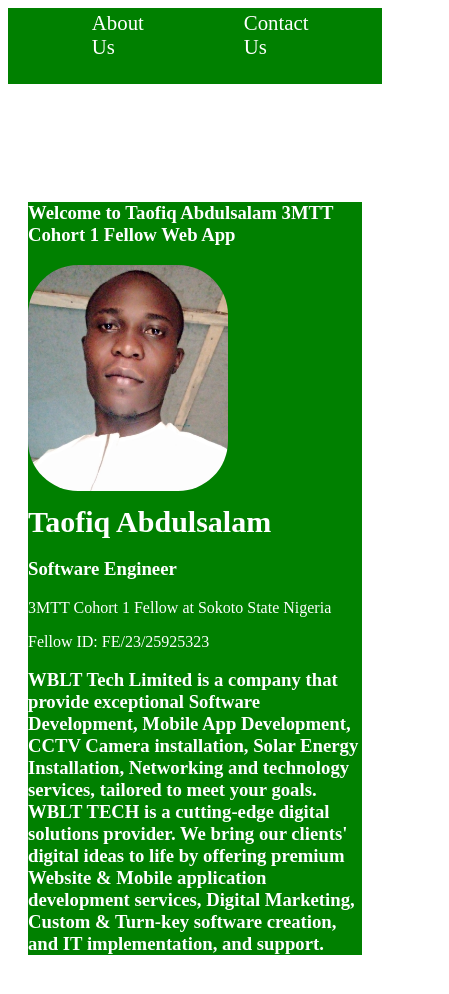
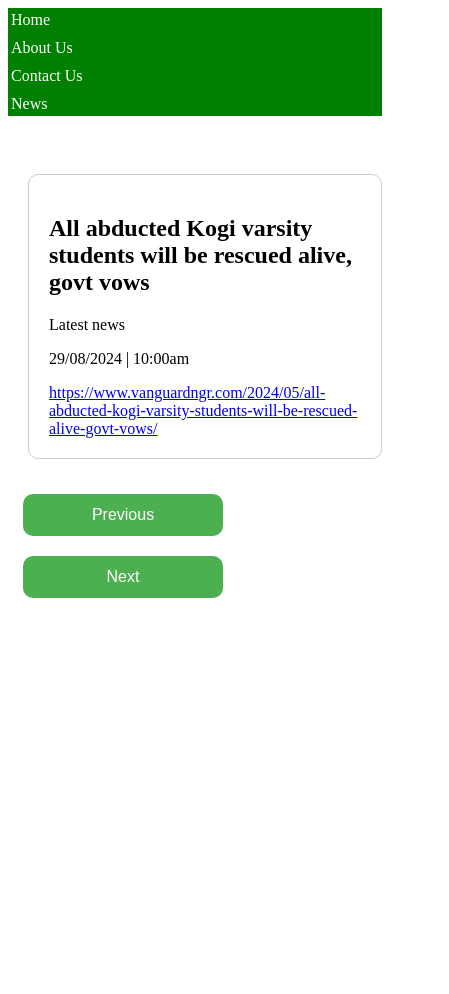
Before and after one commit to WBLT4U/news-app-react, a React (Create React App) app: page / in a window 390 px wide. Shown: the top 994 px of the page, 449 px wide, since content can reach past the window. After the commit the page ends 844 px from the top, so only its background shows below. Built offline with nearby package versions, Linux system fonts and the light colour scheme.

Commit message:
my css commit

```diff
--- a/src/components/Home.js
+++ b/src/components/Home.js
@@ -1,31 +1,101 @@
-import Avatar from "./Avatar";
-import user_image from "./Taofiqpic.jpg";
-//Create a homepage component...
-const Home = () => {
+import React, { useEffect, useState, } from "react";
+
+//Create our root component =>  App component
+function Blog() {
+  //Set up our state
+  const [currentPosition, setCurrentPosition] = useState(0);
+  const [news, setNews] = useState(null);
+  const [loading, setLoading] = useState(true);
+  const [listItems, setListItems] = useState([]);
+
+  //Set our initial state
+  useEffect(() => {
+    //List News Items
+    const newsItems = [
+      {
+        title: "All abducted Kogi varsity students will be rescued alive, govt vows",
+        url: "https://www.vanguardngr.com/2024/05/all-abducted-kogi-varsity-students-will-be-rescued-alive-govt-vows/",
+        description: "Latest news",
+        Date: "29/08/2024 | 10:00am",
+      },
+      {
+        title: "Tinubu okays 50% electricity subsidy for hospitals, others",
+        url: "https://punchng.com/tinubu-okays-50-electricity-subsidy-for-hospitals-others/",
+        description: "Latest news",
+        Date: "30/08/2024 | 9:00am",
+      },
+      {
+        title: "Al Ahli agree €80m fee for Osimhen, player to sign £646,000-a-week deal",
+        url: "https://dailypost.ng/2024/08/30/al-ahli-agree-e80m-fee-for-osimhen-player-to-sign-646000-a-week-deal/",
+        description: "Latest news",
+        Date: "30/08/2024 | 11:00am",
+      },
+      {
+        title: "DSS gets court order to freeze 20 bank accounts of female suspected terrorist",
+        url: "https://dailypost.ng/2024/08/30/dss-gets-court-order-to-freeze-20-bank-accounts-of-female-suspected-terrorist/",
+        description: "Latest news",
+        Date: "30/08/2024 | 11:30am",
+      },
+      {
+        title: "Serve Nigeria with unreserved loyalty, Benue gov urges corps members",
+        url: "https://punchng.com/serve-nigeria-with-unreserved-loyalty-benue-gov-urges-corps-members/",
+        description: "Latest news",
+        Date: "30/08/2024 | 12:00pm",
+      },
+    ];
+    const item = newsItems[currentPosition];
+    //Set state
+    setListItems(newsItems);
+    //Set our state
+    setNews(item);
+    setLoading(false);
+  }, [currentPosition]);
+  //Handle next button click
+  const handleNext = (event) => {
+    event.preventDefault();
+    //Update our state
+    const length = listItems.length;
+    const count = length - 1;
+    if(currentPosition < count) {
+      setCurrentPosition(currentPosition + 1);
+    } else {
+      setCurrentPosition(0);
+    }
+    };
+
+  //Handle previous button click
+  const handlePrevious = (event) => {
+    event.preventDefault();
+    //Update our state
+    if(currentPosition > 0) {
+      setCurrentPosition((prev) => prev - 1);
+    } else {
+      setCurrentPosition(0);
+    }
+  };
   return (
-    <section className="home-page">
-      <div>
-        <h1>Welcome to Taofiq Abdulsalam 3MTT Cohort 1 Fellow Web App</h1>
-        <Avatar alt="Taofiq Abdulsalam" image={user_image} />
+    <section className="main-container">
+      <section className="news">
+        {loading ? (
+          <div>Loading</div>
+        ) : (
+          <div className="news-item">
+            <h2>{news.title}</h2>
+            <p>{news.description}</p>
+            <p>{news.Date}</p>
+            <a href={news.url}>{news.url}</a>
+          </div>
+        )}
+      </section>
+      <div className="pagination">
+        <button className="prev" onClick={handlePrevious}>
+          Previous
+        </button>
+        <button className="next" onClick={handleNext}>
+          Next
+        </button>
       </div>
-      <h1 className="user-name"> Taofiq Abdulsalam</h1>
-      <div>
-        <h1>
-          <p className="user-bio">Software Engineer </p>
-        </h1>
-        <p>3MTT Cohort 1 Fellow at Sokoto State Nigeria</p>
-        <p> Fellow ID: FE/23/25925323</p>
-      </div>
-      <h1><p>
-        WBLT Tech Limited is a company that provide exceptional Software Development, Mobile App
-        Development, CCTV Camera installation, Solar Energy Installation,
-        Networking and technology services, tailored to meet your goals. WBLT
-        TECH is a cutting-edge digital solutions provider. We bring our clients'
-        digital ideas to life by offering premium Website & Mobile application
-        development services, Digital Marketing, Custom & Turn-key software
-        creation, and IT implementation, and support.
-      </p></h1>
     </section>
   );
-};
-export default Home;
+}
+export default Blog;
--- a/src/components/Navbar.js
+++ b/src/components/Navbar.js
@@ -7,7 +7,7 @@
             <Link to="/">Home</Link>
             <Link to="/aboutus">About Us</Link>
             <Link to="/contactus">Contact Us</Link>
-            <Link to="/pagination">Blog</Link>
+            <Link to="/pagination">News</Link>
           </nav>
         </>
     );
--- a/src/components/aboutus.js
+++ b/src/components/aboutus.js
@@ -5,30 +5,15 @@
       <h1>
         <p>
         ABOUT US <br></br>
-          WBLT Tech Limited is a company that provide exceptional Software
-          Development, Mobile App Development, CCTV Camera installation, Solar
-          Energy Installation, Networking and technology services, tailored to
-          meet your goals. WBLT TECH is a cutting-edge digital solutions
-          provider. We bring our clients' digital ideas to life by offering
-          premium Website & Mobile application development services, Digital
-          Marketing, Custom & Turn-key software creation, and IT implementation,
-          and support.
-        </p>
-      </h1>
-      <h1>
-        <p>
-          OUR MISSION <br></br>
-          Our mission is to be a leading integrated Information and
-          Communication Technology (ICT) solution company in Nigeria, making use
-          of technically-skilled, experienced and dedicated workforce with a
-          sound capital base channeled towards maintaining an excellent service
-          delivery culture, centered on robust customer satisfaction that helps
-          us generate good returns to the benefit of all stakeholders.
-          <br></br>
-          OUR VISION <br></br>
-          Our vision is to become the most revered one-stop shop integrated
-          Information Technology services organization in Nigeria with great
-          potential to dominate the West-African sub-region. We know
+          Hello! I’m a dedicated developer with a foundation in Computer Science from Kebbi State University of Science and Technology, and a rich background in PHP, Laravel, ReactJS, JavaScript, HTML5 and CSS. Since I began my journey in technology, I've designed and built custom web applications that not only meet the needs of users but improve their interactions and experiences.
+
+My recent project with Landmark Bridge of Success International School saw me develop sophisticated web applications to facilitate educational administration. I thrive in environments that challenge my skills, and this opportunity pushed me to streamline complex processes through code.
+
+I also played a pivotal role at Wisdom Pharmacy where I was instrumental in rolling out a web-based pharmaceutical inventory software. This platform now aids in the efficient management of medical stock, integrating user-friendly functionalities that cater to specific needs like antenatal and surgical packs.
+
+Whether building ecommerce platforms at WBLT Tech Limited or enhancing educational systems, I leverage my strong analytical skills to provide high-performance solutions. My goal? To make every interaction simpler, and every process smoother.
+
+I am always excited to connect with like-minded professionals and potential collaborators who are on a quest to make technological innovations. Let’s link up! 🚀
         </p>
       </h1>
     </section>
--- a/src/components/contactus.js
+++ b/src/components/contactus.js
@@ -5,7 +5,7 @@
            <h1>
         <p>
           CONTACT US <br></br>
-          Address: No. 12 Third Avenue Federal Housing Rumjin Sambo Sokoto-Nigeria
+          Tudun Fulani Ext. 35 Bwari FCT Abuja
           <br></br>
           Tel: +2348066713592, +2348157225633
           <br></br>
--- a/src/components/index.css
+++ b/src/components/index.css
@@ -114,3 +114,89 @@
   font-size: 30px;
   margin: 10px 0;
 }
+
+/* For screens 768px and below */
+@media (max-width: 768px) {
+  .header h1 {
+    font-size: 70px;
+  }
+
+  .card {
+    padding: 15px;
+    margin: 15px 0;
+  }
+
+  .card-name {
+    font-size: 18px;
+  }
+
+  .card-image {
+    max-width: 150px;
+  }
+
+  .action-btn {
+    padding: 12px 20px;
+    font-size: 14px;
+  }
+
+  .form-container {
+    max-width: 90%;
+    padding: 15px;
+  }
+
+  .main-container, .news {
+    max-width: 90%;
+    padding: 20px 10px;
+  }
+
+  .home-page {
+    margin: 50px 10px;
+  }
+
+  .user-name {
+    font-size: 25px;
+  }
+}
+
+/* For screens 480px and below */
+@media (max-width: 480px) {
+  .header h1 {
+    font-size: 50px;
+  }
+
+  .card {
+    padding: 10px;
+    margin: 10px 0;
+  }
+
+  .card-name {
+    font-size: 16px;
+  }
+
+  .card-image {
+    max-width: 100px;
+  }
+
+  .action-btn {
+    padding: 10px 15px;
+    font-size: 12px;
+  }
+
+  .form-container {
+    max-width: 100%;
+    padding: 10px;
+  }
+
+  .main-container, .news {
+    max-width: 100%;
+    padding: 15px 5px;
+  }
+
+  .home-page {
+    margin: 30px 5px;
+  }
+
+  .user-name {
+    font-size: 20px;
+  }
+}
--- a/src/components/navbar.css
+++ b/src/components/navbar.css
@@ -97,3 +97,76 @@
       margin: 16px 0;
     }
   }
+
+  /* media queries */
+@media screen and (max-width: 780px) {
+
+  /* hamburger */
+  .hamburger {
+    display: block;
+    cursor: pointer;
+  }
+
+  .bar {
+      background-color: #120f0b;
+      width: 20px;
+      height: 3px;
+      display: block;
+      margin: 5px;
+      transition: 0.3s ease-in-out;
+  }
+
+  /* adding active class to the bars  */
+  .hamburger.active .bar:nth-child(2) {
+    opacity: 0;
+  }
+  .hamburger.active .bar:nth-child(1) {
+    transform: translateY(8px) rotate(45deg);
+  }
+  .hamburger.active .bar:nth-child(3) {
+    transform: translateY(-8px) rotate(-45deg);
+  }
+
+  /* navMenu */
+  .navMenu {
+    position: absolute;
+    flex-direction: column;
+    gap: 0;
+    top: 70px;
+    left: -100%;
+    text-align: start;
+    width: 100%;
+    transition: 0.7s ease-in-out;
+    background-color: aliceblue;
+    padding: 10px;
+  }
+
+  .navMenu.active {
+    left: 0;
+  }
+
+  .navMenu li {
+    margin: 16px 0;
+  }
+}
+
+@media screen and (max-width: 480px) {
+  /* Adjustments for very small screens */
+  .navbar {
+      padding: 5px 10px;
+      gap: 20px;
+      min-height: 60px;
+  }
+
+  .logo {
+      font-size: 24px;
+  }
+
+  .navMenu {
+      gap: 30px;
+  }
+
+  a {
+      font-size: 16px;
+  }
+}
--- a/src/components/pagination.js
+++ b/src/components/pagination.js
@@ -16,26 +16,31 @@
         title: "All abducted Kogi varsity students will be rescued alive, govt vows",
         url: "https://www.vanguardngr.com/2024/05/all-abducted-kogi-varsity-students-will-be-rescued-alive-govt-vows/",
         description: "Latest news",
+        Date: "29/08/2024 | 10:00am",
       },
       {
-        title: "Chad deploys soldiers across country after junta chief elected president",
-        url: "https://www.vanguardngr.com/2024/05/chad-deploys-soldiers-across-country-after-junta-chief-elected-president/",
+        title: "Tinubu okays 50% electricity subsidy for hospitals, others",
+        url: "https://punchng.com/tinubu-okays-50-electricity-subsidy-for-hospitals-others/",
         description: "Latest news",
+        Date: "30/08/2024 | 9:00am",
       },
       {
-        title: "Ondo varsity sacks Deputy VC over alleged false petition",
-        url: "https://www.vanguardngr.com/2024/05/ondo-varsity-sacks-deputy-vc-over-alleged-false-petition/",
+        title: "Al Ahli agree €80m fee for Osimhen, player to sign £646,000-a-week deal",
+        url: "https://dailypost.ng/2024/08/30/al-ahli-agree-e80m-fee-for-osimhen-player-to-sign-646000-a-week-deal/",
         description: "Latest news",
+        Date: "30/08/2024 | 11:00am",
       },
       {
-        title: "Abducted FIJ reporter, Daniel Ojukwu regains freedom",
-        url: "https://www.vanguardngr.com/2024/05/abducted-fij-reporter-daniel-ojukwu-regains-freedom/",
+        title: "DSS gets court order to freeze 20 bank accounts of female suspected terrorist",
+        url: "https://dailypost.ng/2024/08/30/dss-gets-court-order-to-freeze-20-bank-accounts-of-female-suspected-terrorist/",
         description: "Latest news",
+        Date: "30/08/2024 | 11:30am",
       },
       {
-        title: "South Africa building collapse death toll rises to 12",
-        url: "https://www.vanguardngr.com/2024/05/south-africa-building-collapse-death-toll-rises-to-12/",
+        title: "Serve Nigeria with unreserved loyalty, Benue gov urges corps members",
+        url: "https://punchng.com/serve-nigeria-with-unreserved-loyalty-benue-gov-urges-corps-members/",
         description: "Latest news",
+        Date: "30/08/2024 | 12:00pm",
       },
     ];
     const item = newsItems[currentPosition];
@@ -77,6 +82,7 @@
           <div className="news-item">
             <h2>{news.title}</h2>
             <p>{news.description}</p>
+            <p>{news.Date}</p>
             <a href={news.url}>{news.url}</a>
           </div>
         )}
--- a/src/index.css
+++ b/src/index.css
@@ -116,3 +116,80 @@
 .navbar a:hover{
   color: black;
 }
+
+/* Medium Devices (Tablets, 768px and up) */
+@media (max-width: 768px) {
+  .header h1 {
+    font-size: 70px; /* Reduce header font size */
+  }
+
+  .navbar {
+    flex-direction: column;
+    gap: 20px; /* Stack navigation links vertically */
+    height: auto; /* Adjust height */
+  }
+
+  .navbar a {
+    font-size: 1.1rem; /* Reduce font size */
+  }
+
+  .card {
+    padding: 15px; /* Reduce padding */
+  }
+
+  .action-btn {
+    padding: 12px 28px; /* Adjust padding */
+    font-size: 14px; /* Reduce font size */
+  }
+
+  .form-container {
+    max-width: 90%; /* Reduce form container width */
+    padding: 20px;
+  }
+
+  .news {
+    padding: 40px 10px; /* Adjust padding */
+  }
+
+  .news-item {
+    padding: 15px; /* Adjust padding */
+    max-width: 100%; /* Allow news items to use full width */
+  }
+}
+
+/* Small Devices (Mobile Phones, 480px and up) */
+@media (max-width: 480px) {
+  .header h1 {
+    font-size: 50px; /* Further reduce header font size */
+  }
+
+  .navbar {
+    gap: 10px; /* Reduce gap between navbar items */
+  }
+
+  .navbar a {
+    font-size: 1rem; /* Further reduce font size */
+  }
+
+  .card {
+    padding: 10px; /* Further reduce padding */
+  }
+
+  .action-btn {
+    padding: 10px 20px; /* Further adjust padding */
+    font-size: 12px; /* Further reduce font size */
+  }
+
+  .form-container {
+    max-width: 100%; /* Allow form container to use full width */
+    padding: 15px;
+  }
+
+  .news {
+    padding: 30px 5px; /* Further adjust padding */
+  }
+
+  .news-item {
+    padding: 10px; /* Further adjust padding */
+  }
+}
```
Also changed, not shown: src/App.css (+32 -0 lines), src/components/taofiq.png (added).
